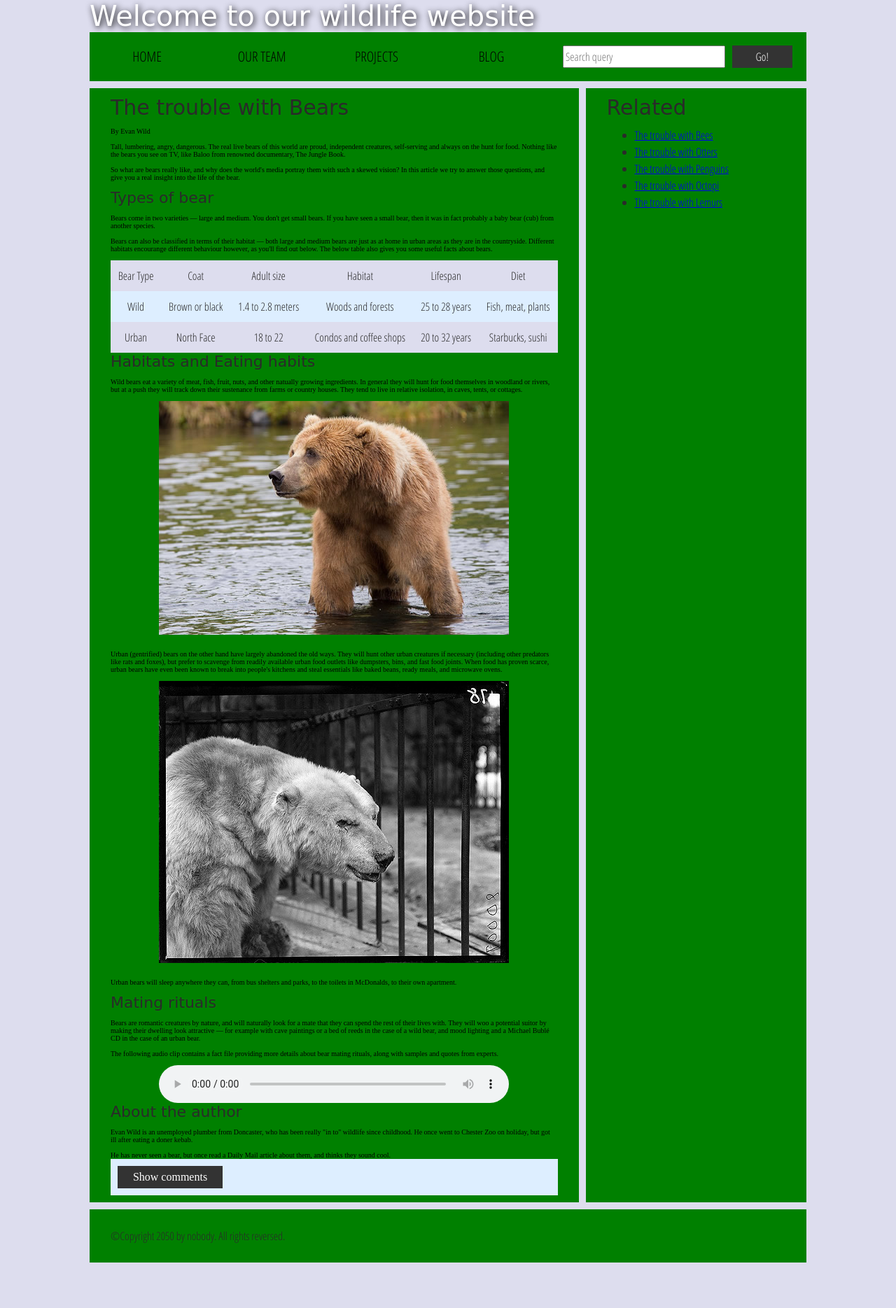
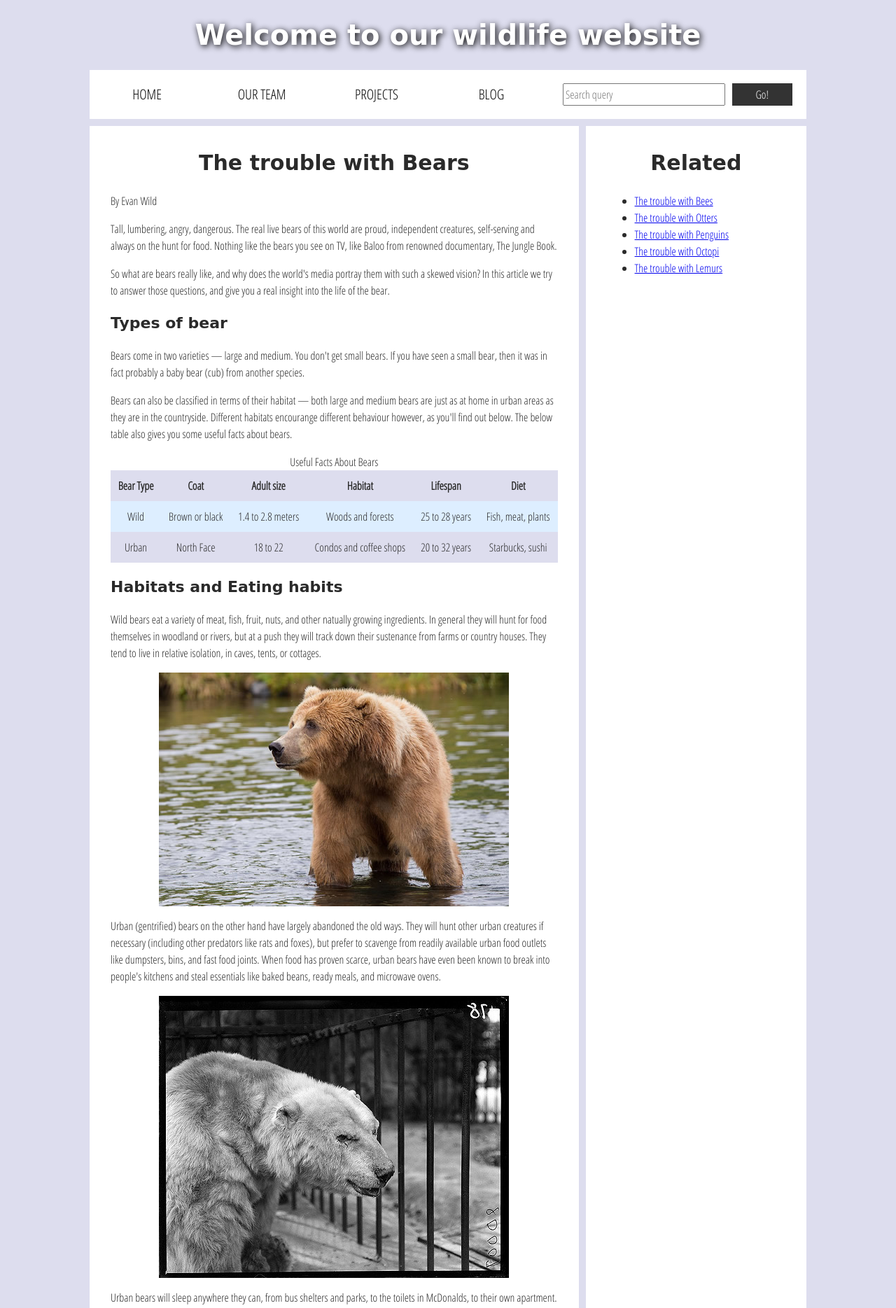
Before and after one commit to ElisabethBurgess/ElisabethBurgess.github.io, a plain HTML site: page lab5/assessment-files/assessment-files/index.html in a window 1280 px wide. Shown: the top 1869 px of the page at 70% size. Before the commit the page ends 1804 px from the top, so only its background shows below. Drawn offline with Linux system fonts and the light colour scheme; a web font is replaced by a local one.

Commit message:
lab5 - 3rd commit
Made the HTML more accessible/ semantic and changed the CSS to match

```diff
--- a/lab5/assessment-files/assessment-files/index.html
+++ b/lab5/assessment-files/assessment-files/index.html
@@ -21,10 +21,10 @@
 
   <body>
     <div class="header">
-      <font size="7">Welcome to our wildlife website</font>
+      <h1 size="7">Welcome to our wildlife website</h1>
     </div>
 
-    <div class="nav">
+    <nav>
       <ul>
         <li><a href="#">Home</a></li>
         <li><a href="#">Our team</a></li>
@@ -33,36 +33,40 @@
       </ul>
 
       <form class="search">
-        <input type="search" name="q" placeholder="Search query">
+        <input type="search" name="q" placeholder="Search query" aria-label="Search through the site content">
         <input type="submit" value="Go!">
       </form>
-    </div>
+    </nav>
 
     <main>
       <article>
-        <font size="6">The trouble with Bears</font>
-        <br><br>
+        <h2 size="6">The trouble with Bears</h2>
+        <p>
         By Evan Wild
-        <br><br>
+        </p>
+        <p>
         Tall, lumbering, angry, dangerous. The real live bears of this world are proud, independent creatures, self-serving and always on the hunt for food. Nothing like the bears you see on TV, like Baloo from renowned documentary, The Jungle Book.
-        <br><br>
+        </p>
+        <p>
         So what are bears really like, and why does the world's media portray them with such a skewed vision? In this article we try to answer those questions, and give you a real insight into the life of the bear.
-        <br><br>
-        <font size="5">Types of bear</font>
-        <br><br>
+        </p>
+        <h3 size="5">Types of bear</h3>
+        <p>
         Bears come in two varieties — large and medium. You don't get small bears. If you have seen a small bear, then it was in fact probably a baby bear (cub) from another species.
-        <br><br>
+        </p>
+        <p>
         Bears can also be classified in terms of their habitat — both large and medium bears are just as at home in urban areas as they are in the countryside. Different habitats encourange different behaviour however, as you'll find out below. The below table also gives you some useful facts about bears.
-        <br><br>
+        </p>
         <table>
+          <caption>Useful Facts About Bears</caption>
           <thead>
             <tr>
-              <td>Bear Type</td>
-              <td>Coat</td>
-              <td>Adult size</td>
-              <td>Habitat</td>
-              <td>Lifespan</td>
-              <td>Diet</td>
+              <th scope="row">Bear Type</th>
+              <th scope="row">Coat</th>
+              <th scope="row">Adult size</th>
+              <th scope="row">Habitat</th>
+              <th scope="row">Lifespan</th>
+              <th scope="row">Diet</th>
             </tr>
           </thead>
           <tbody>
@@ -85,45 +89,49 @@
           </tbody>
         </table>
 
-        <font size="5">Habitats and Eating habits</font>
-        <br><br>
+        <h3 size="5">Habitats and Eating habits</h3>
+        <p>
         Wild bears eat a variety of meat, fish, fruit, nuts, and other natually growing ingredients. In general they will hunt for food themselves in woodland or rivers, but at a push they will track down their sustenance from farms or country houses. They tend to live in relative isolation, in caves, tents, or cottages.
-        <br><br>
-        <img src="media/wild-bear.jpg">
-        <br><br>
+        </p>
+        <img alt="A brown bear standing in a river" src="media/wild-bear.jpg">
+        <p>
         Urban (gentrified) bears on the other hand have largely abandoned the old ways. They will hunt other urban creatures if necessary (including other predators like rats and foxes), but prefer to scavenge from readily available urban food outlets like dumpsters, bins, and fast food joints. When food has proven scarce, urban bears have even been known to break into people's kitchens and steal essentials like baked beans, ready meals, and microwave ovens.
-        <br><br>
-        <img src="media/urban-bear.jpg">
-        <br><br>
+        </p>
+        <img alt="A black and white picture of a polar bear" src="media/urban-bear.jpg">
+        <p>
         Urban bears will sleep anywhere they can, from bus shelters and parks, to the toilets in McDonalds, to their own apartment.
-        <br><br>
-        <font size="5">Mating rituals</font>
-        <br><br>
+        </p>
+        <h3 size="5">Mating rituals</h3>
+        <p>
         Bears are romantic creatures by nature, and will naturally look for a mate that they can spend the rest of their lives with. They will woo a potential suitor by making their dwelling look attractive — for example with cave paintings or a bed of reeds in the case of a wild bear, and mood lighting and a Michael Bublé CD in the case of an urban bear.
-        <br><br>
+        </p>
+        <p>
         The following audio clip contains a fact file providing more details about bear mating rituals, along with samples and quotes from experts.
-        <br><br>
+        </p>
         <audio controls>
           <source src="media/bear.mp3" type="audio/mp3">
           <source src="media/bear.ogg" type="audio/ogg">
-          <p>It looks like your browser doesn't support HTML5 audio players.</p>
+          <p>It looks like your browser doesn't support HTML5 audio players. Here is a <a href="media/bear.mp3">link to the audio</a> instead.</p>
         </audio>
+        <p>Audio Transcript: This isn't really an audio file about bears, but it is an audio file that you can transcribe.</p>
+
 
         <aside>
 
-          <font size="5">About the author</font>
-        <br><br>
+          <h3 size="5">About the author</h3>
+        <p>
           Evan Wild is an unemployed plumber from Doncaster, who has been really "in to" wildlife since childhood. He once went to Chester Zoo on holiday, but got ill after eating a doner kebab.
-        <br><br>
+        </p>
+        <p>
           He has never seen a bear, but once read a Daily Mail article about them, and thinks they sound cool.
-
+        </p>
         </aside>
         <section class="comments">
           <div class="show-hide">Show comments</div>
 
           <div class="comment-wrapper">
 
-            <font size="6">Add comment</font>
+            <h2>Add comment</h2>
 
             <form class="comment-form">
               <div class="flex-pair">
@@ -139,7 +147,7 @@
               </div>
             </form>
 
-            <font size="6">Comments</font>
+            <h2 size="6">Comments</h2>
 
             <ul class="comment-container">
 
@@ -158,7 +166,7 @@
       </article>
 
       <div class="secondary">
-        <font size="6">Related</font>
+        <h2 size="6">Related</h2>
 
         <ul>
           <li><a href="#">The trouble with Bees</a></li>
--- a/lab5/assessment-files/assessment-files/style.css
+++ b/lab5/assessment-files/assessment-files/style.css
@@ -25,7 +25,7 @@ body {
 
 /* || typography */
 
-font[size="7"], font[size="6"], font[size="5"] {
+h1[size="7"], h2[size="6"], h3[size="5"] {
   font-family: 'Sonsie One', cursive;
   color: #2a2a2a;
 }
@@ -35,19 +35,19 @@ p, input, li, table, label {
   color: #2a2a2a;
 }
 
-font[size="7"] {
+h1[size="7"] {
   font-size: 4rem;
   text-align: center;
   color: white;
   text-shadow: 2px 2px 10px black;
 }
 
-font[size="6"] {
+h2[size="6"] {
   font-size: 3rem;
   text-align: center;
 }
 
-font[size="5"] {
+h3[size="5"] {
   font-size: 2.2rem;
 }
 
@@ -58,8 +58,8 @@ p, li, table {
 
 /* || header layout */
 
-div[class="nav"], article, footer, .secondary {
-  background-color: green;
+nav, article, footer, .secondary {
+  background-color: white;
 }
 
 article, footer, .secondary {
@@ -70,7 +70,7 @@ article {
   margin-right: 10px;
 }
 
-div[class="nav"] {
+nav {
   height: 50px;
   background-color: ff80ff;
   display: flex;
@@ -78,20 +78,20 @@ div[class="nav"] {
   margin-bottom: 10px;
 }
 
-div[class="nav"] ul {
+nav ul {
   padding: 0;
   list-style-type: none;
   flex: 2;
   display: flex;
 }
 
-div[class="nav"] li {
+nav li {
   display: inline;
   text-align: center;
   flex: 1;
 }
 
-div[class="nav"] a {
+nav a {
   display: inline-block;
   font-size: 2rem;
   text-transform: uppercase;
@@ -99,7 +99,7 @@ div[class="nav"] a {
   color: black;
 }
 
-div[class="nav"] .search {
+nav .search {
   flex: 1;
   display: flex;
   align-items: center;
```
